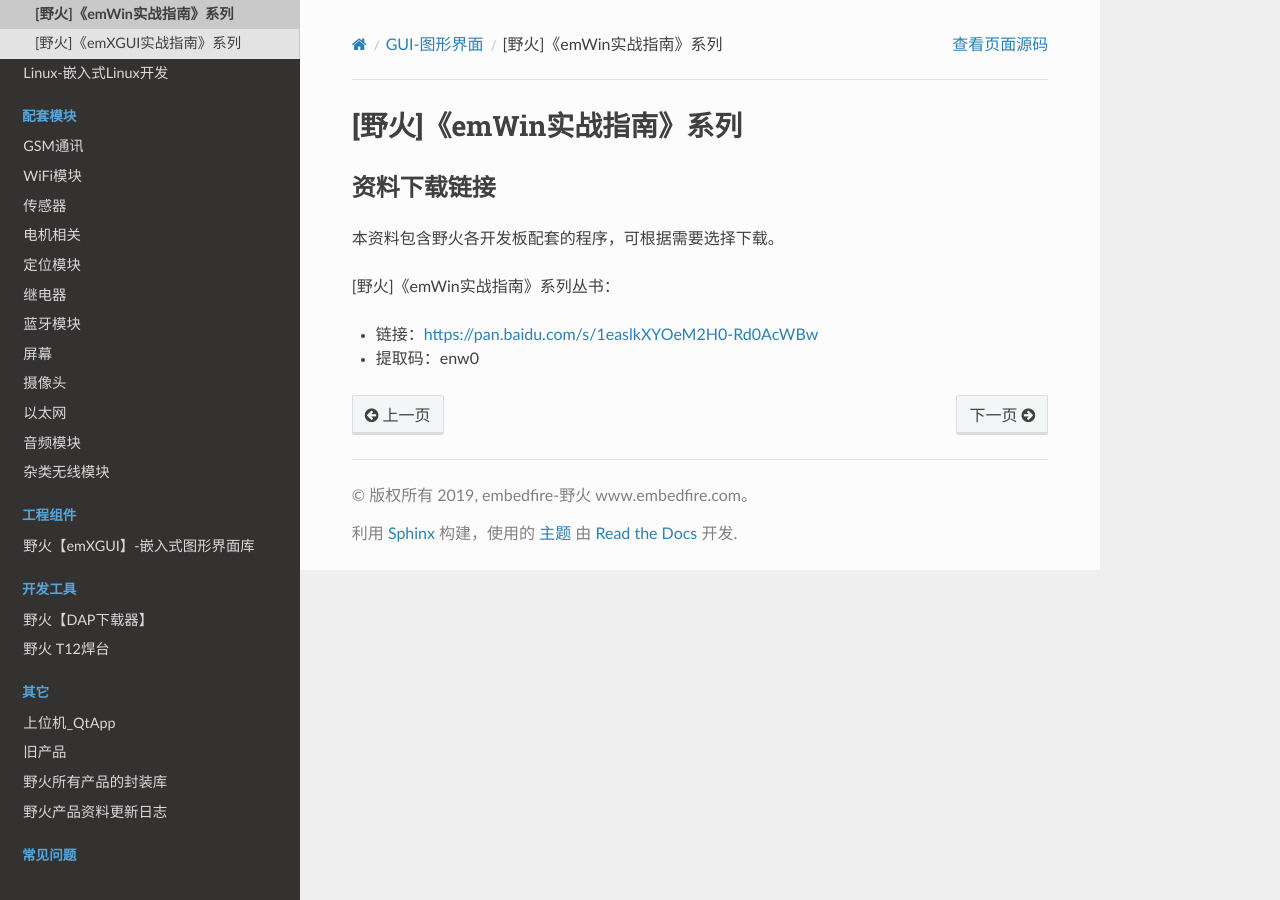
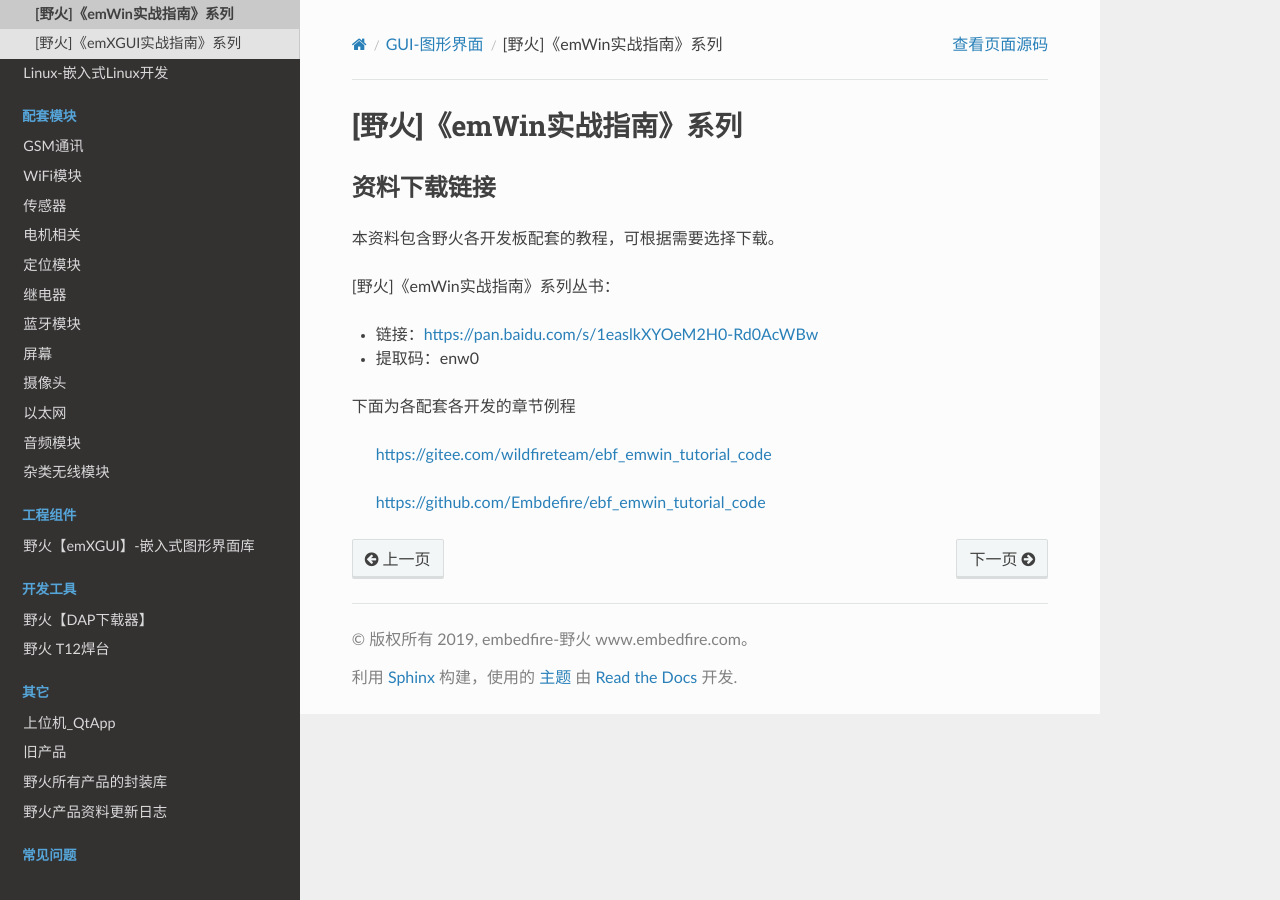
Before and after one commit to Embedfire/ebf_products, a Sphinx documentation site: the page built from documentation/tutorial/ebf_emwin_tutorial.rst, in a window 1280 px wide. Built offline with Sphinx 7.4.7 and the Read the Docs theme 2.0.0, drawn with Linux system fonts in a browser that asks for light colours; pages that are not in the unit, such as notebooks, are missing from menus.

Commit message:
Update ebf_emwin_tutorial.rst

```diff
--- a/documentation/tutorial/ebf_emwin_tutorial.rst
+++ b/documentation/tutorial/ebf_emwin_tutorial.rst
@@ -6,9 +6,16 @@
 资料下载链接
 ------------
 
-本资料包含野火各开发板配套的程序，可根据需要选择下载。
+本资料包含野火各开发板配套的教程，可根据需要选择下载。
 
 [野火]《emWin实战指南》系列丛书：
 
 -  链接：https://pan.baidu.com/s/1easlkXYOeM2H0-Rd0AcWBw
 -  提取码：enw0
+
+
+下面为各配套各开发的章节例程
+
+ https://gitee.com/wildfireteam/ebf_emwin_tutorial_code
+
+ https://github.com/Embdefire/ebf_emwin_tutorial_code
```
